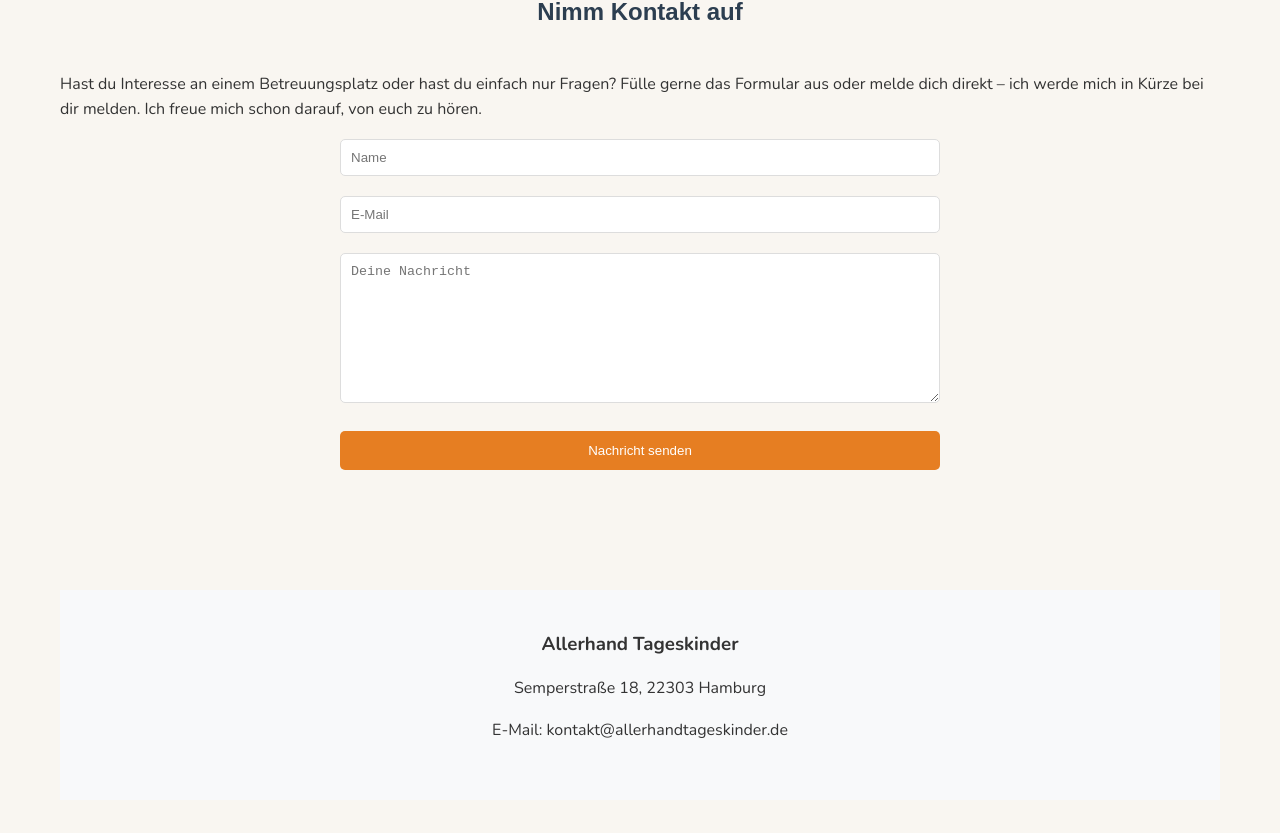
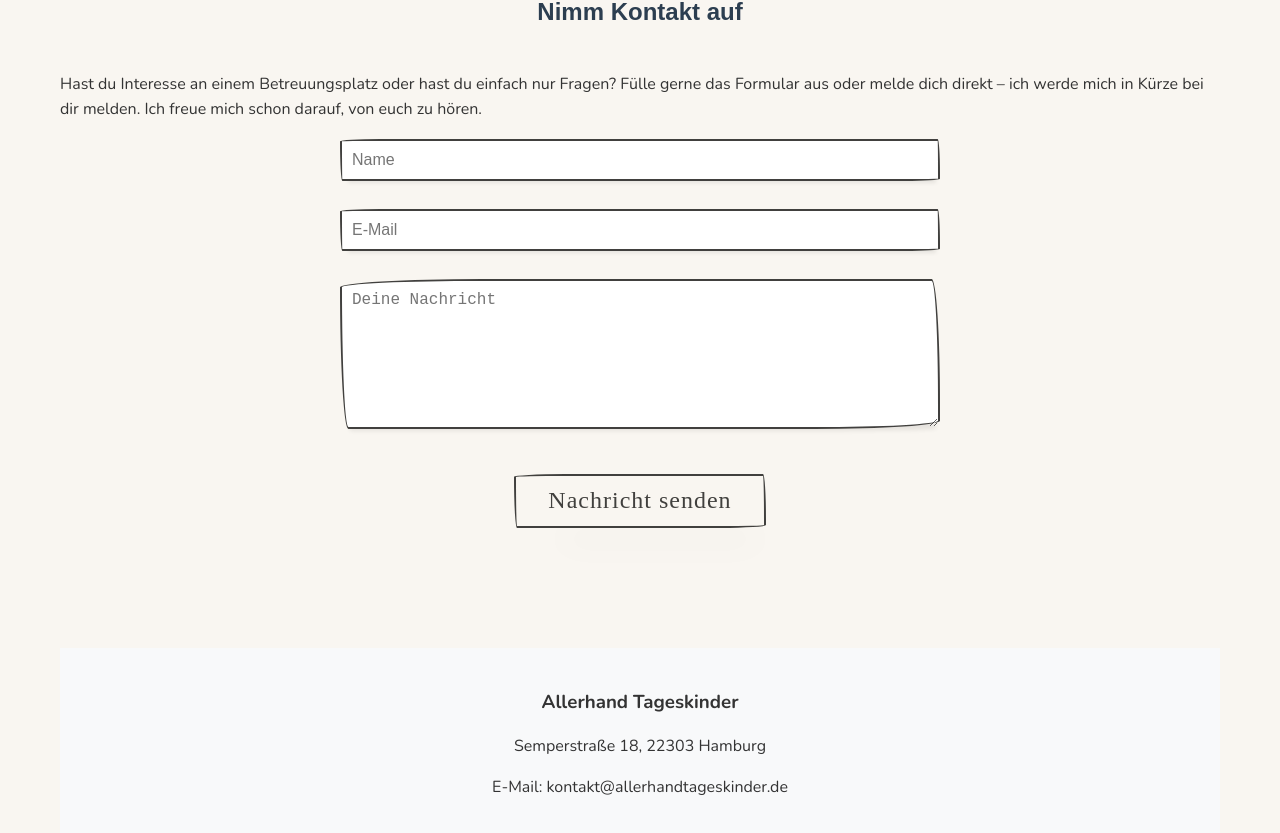
Before and after one commit to ayo-byte/nextjs-app-demo, a Next.js app: page / in a window 1280 px wide. Shown: the part 2637-3470 px from the top of the page. Before the commit the page ends 3437 px from the top, so only its background shows below. Built offline with nearby package versions, Linux system fonts and the light colour scheme; a web font is replaced by a local one.

Commit message:
changed line style of contact form

```diff
--- a/src/pages/index.js
+++ b/src/pages/index.js
@@ -315,30 +315,55 @@ const FormGroup = styled.div`
 const Input = styled.input`
   width: 100%;
   padding: 10px;
-  border: 1px solid #ddd;
-  border-radius: 5px;
+  border: solid 2px #41403e;
+  border-radius: 255px 15px 225px 15px/15px 225px 15px 255px;
+  background: #fff;
+  font-size: 1rem;
+  margin-bottom: 0.5em;
+  box-shadow: 2px 8px 4px -6px hsla(0, 0%, 0%, 0.08);
+  outline: none;
+  transition: border-color 0.2s;
+  &:focus {
+    border-color: #7b4ca0;
+  }
 `;
 
 const TextArea = styled.textarea`
   width: 100%;
   padding: 10px;
-  border: 1px solid #ddd;
-  border-radius: 5px;
+  border: solid 2px #41403e;
+  border-radius: 255px 15px 225px 15px/15px 225px 15px 255px;
+  background: #fff;
+  font-size: 1rem;
   min-height: 150px;
+  margin-bottom: 0.5em;
+  box-shadow: 2px 8px 4px -6px hsla(0, 0%, 0%, 0.08);
+  outline: none;
+  transition: border-color 0.2s;
+  resize: vertical;
+  &:focus {
+    border-color: #7b4ca0;
+  }
 `;
 
 const SubmitButton = styled.button`
-  background-color: #e67e22;
-  color: white;
-  border: none;
-  padding: 12px 24px;
-  border-radius: 5px;
+  background: transparent;
+  color: #41403e;
+  font-family: "Pacific Northwest Letters W01", cursive;
+  font-size: 1.5rem;
+  padding: 0.7rem 2rem;
+  margin: 1.2em auto 0 auto;
+  display: block;
+  letter-spacing: 1px;
+  outline: none;
+  box-shadow: 20px 38px 34px -26px hsla(0, 0%, 0%, 0.2);
+  border-radius: 255px 15px 225px 15px/15px 225px 15px 255px;
+  border: solid 2px #41403e;
   cursor: pointer;
-  width: 100%;
-  transition: background-color 0.3s;
-
+  transition: box-shadow 0.2s, background 0.2s;
   &:hover {
-    background-color: #d35400;
+    box-shadow: 2px 8px 4px -6px hsla(0, 0%, 0%, 0.3);
+    background: #ecebe4;
   }
 `;
 
```
Also changed, not shown: public/placeholder-2.png, public/profile.png (added).
